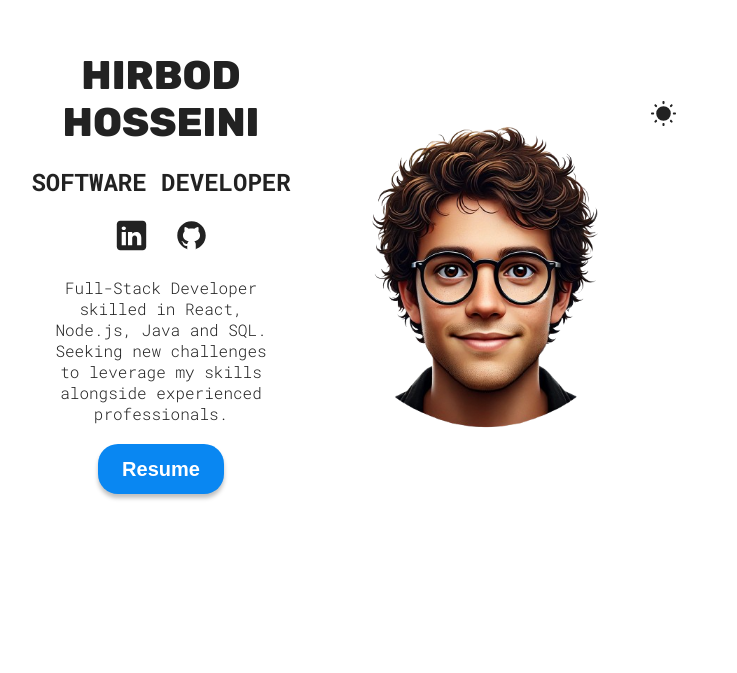
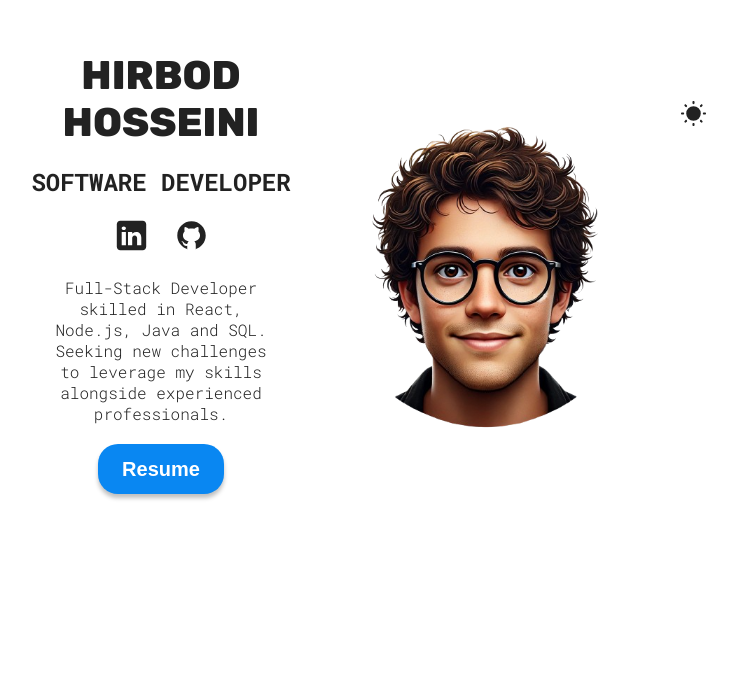
Before and after one commit to Hirbod03/PersonalWebsite, a React (Vite) app: page / in a window 1280 px wide. Shown: the part 127-800 px from the top of the page, without its empty margins (294-1031 px from the left). Built offline with nearby package versions, Linux system fonts and the light colour scheme.

Commit message:
chore: Adjust HeroStyles.module.css for improved alignment of colorMode element

```diff
--- a/src/sections/Hero/HeroStyles.module.css
+++ b/src/sections/Hero/HeroStyles.module.css
@@ -68,7 +68,7 @@
 .colorMode {
     position: absolute;
     top: 5px;
-    right: -15px;
+    right: -45px;
     width: 25px;
 }
 
```
